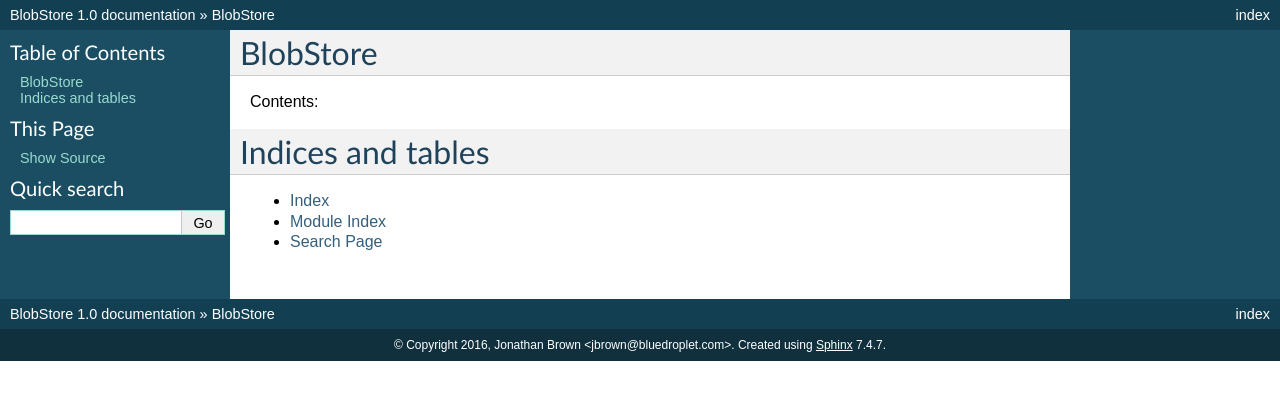
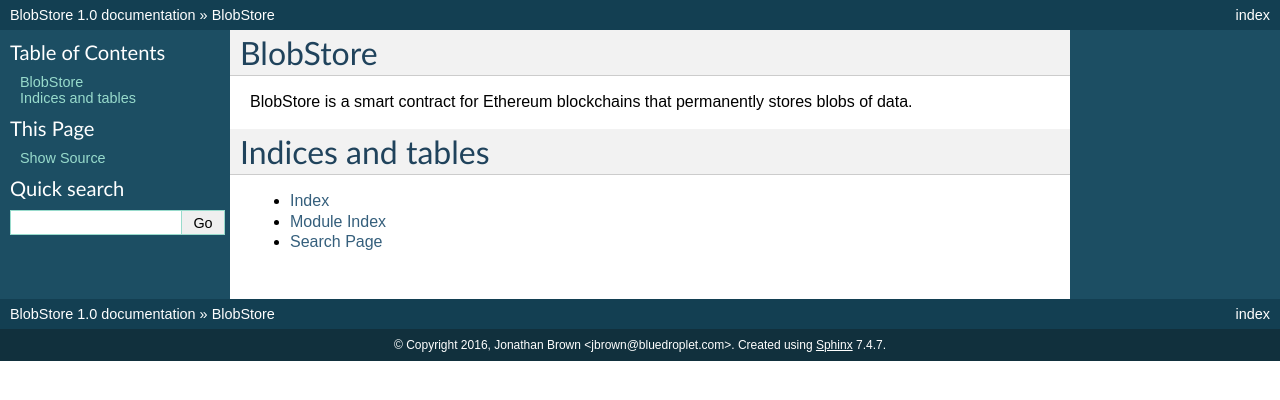
Before and after one commit to acuity-network/mix-item-store, a Sphinx documentation site: the page built from docs/index.rst, in a window 1280 px wide. Shown: the top 400 px of the page. Built offline with Sphinx 7.4.7, drawn with Linux system fonts in a browser that asks for light colours.

Commit message:
Add description.

```diff
--- a/docs/index.rst
+++ b/docs/index.rst
@@ -6,7 +6,7 @@
 BlobStore
 =========
 
-Contents:
+BlobStore is a smart contract for Ethereum blockchains that permanently stores blobs of data.
 
 .. toctree::
    :maxdepth: 2
```
